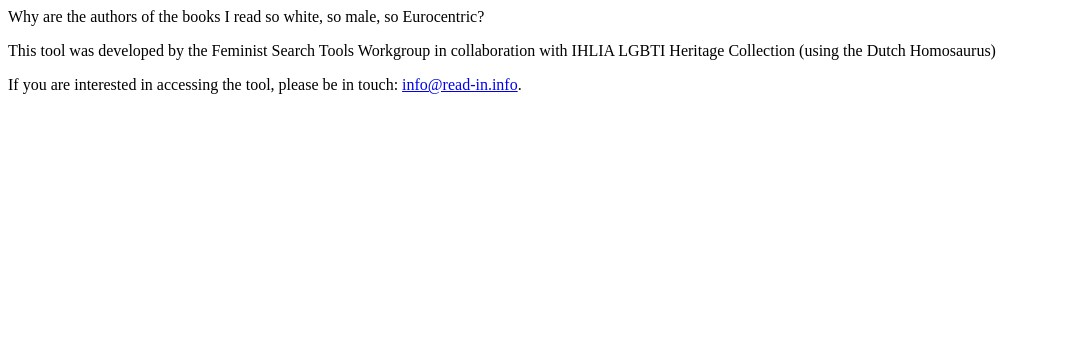
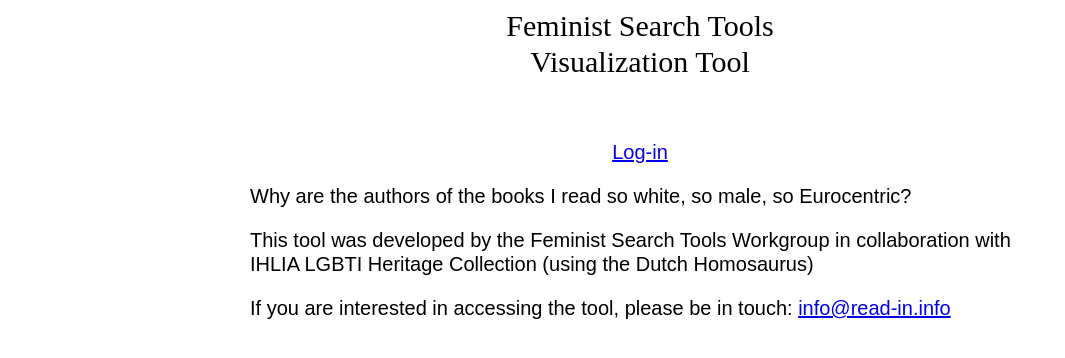
Before and after one commit to hackersanddesigners/ihlia-vis-tool, a plain HTML site: page splashscreen.html in a window 1280 px wide. Shown: the whole page, without its empty margins (0-1065 px from the left). Drawn offline with Linux system fonts and the light colour scheme; a web font is replaced by a local one.

Commit message:
update splashscreen

```diff
--- a/splashscreen.html
+++ b/splashscreen.html
@@ -1,14 +1,78 @@
 <html>
   <head>
     <meta charset="utf-8">
-    <title>fst</title>
+    <title>Visualization Tool / Feminist Search Tools</title>
     <meta name="viewport" content="width=device-width, initial-scale=1.0">
     <meta name="description" content="">
     <link href=data:, rel=icon>
+    <style>
+     @font-face {
+       font-family: compagnon;
+       src: url('Compagnon-Roman.otf');
+       font-style: normal;
+       font-weight: normal;
+       font-display: swap;
+     }
+
+     html {
+       box-sizing: border-box
+     }
+
+     *, *:before, *:after {
+       box-sizing: inherit
+     }
+
+     html, body,
+     h1, h2, h3, h4, h5, h6,
+     p {
+       margin: 0;
+       padding: 0
+     }
+
+     body {
+       width: 100%;
+       height: 100%;
+       -webkit-font-smoothing: antialiased;
+       -moz-osx-font-smoothing: grayscale;
+       text-rendering: optimizeLegibility;
+       padding: 8px 20px 20px 20px;
+     }
+
+     html {
+       width: 100%;
+       height: 100%;
+       box-sizing: border-box;
+       font-size: 20px;
+       line-height: 1.2;
+       font-family: sans-serif;
+     }
+
+     h1 {
+       font-family: 'compagnon';
+       font-size: 30px;
+       text-align: center;
+       font-weight: 300;
+       padding-bottom: 2rem;
+     }
+
+     section {
+       padding-top: 20px;
+       max-width: 39rem;
+       margin: 0 auto;
+     }
+
+     section p:not(:last-child)  {
+       padding-bottom: 1rem;
+     }
+    </style>
   </head>
   <body>
-    <p>Why are the authors of the books I read so white, so male, so Eurocentric?</p>
-    <p>This tool was developed by the Feminist Search Tools Workgroup in collaboration with IHLIA LGBTI Heritage Collection (using the Dutch Homosaurus)</p>
-    <p>If you are interested in accessing the tool, please be in touch: <a href="mailto:info@read-in.info">info@read-in.info</a>.</p>
+    <h1>Feminist Search Tools<br>Visualization Tool</h1>
+    <section>
+      <p style="text-align: center"><a href="/viz">Log-in</a></p>
+      <p>Why are the authors of the books I read so white, so male, so Eurocentric?</p>
+      <p>This tool was developed by the Feminist Search Tools Workgroup in collaboration with IHLIA LGBTI Heritage Collection (using the Dutch Homosaurus)</p>
+      <p>If you are interested in accessing the tool, please be in touch: <a href="mailto:info@read-in.info">info@read-in.info</a></p>
+    </section>
   </body>
 </html>
```
